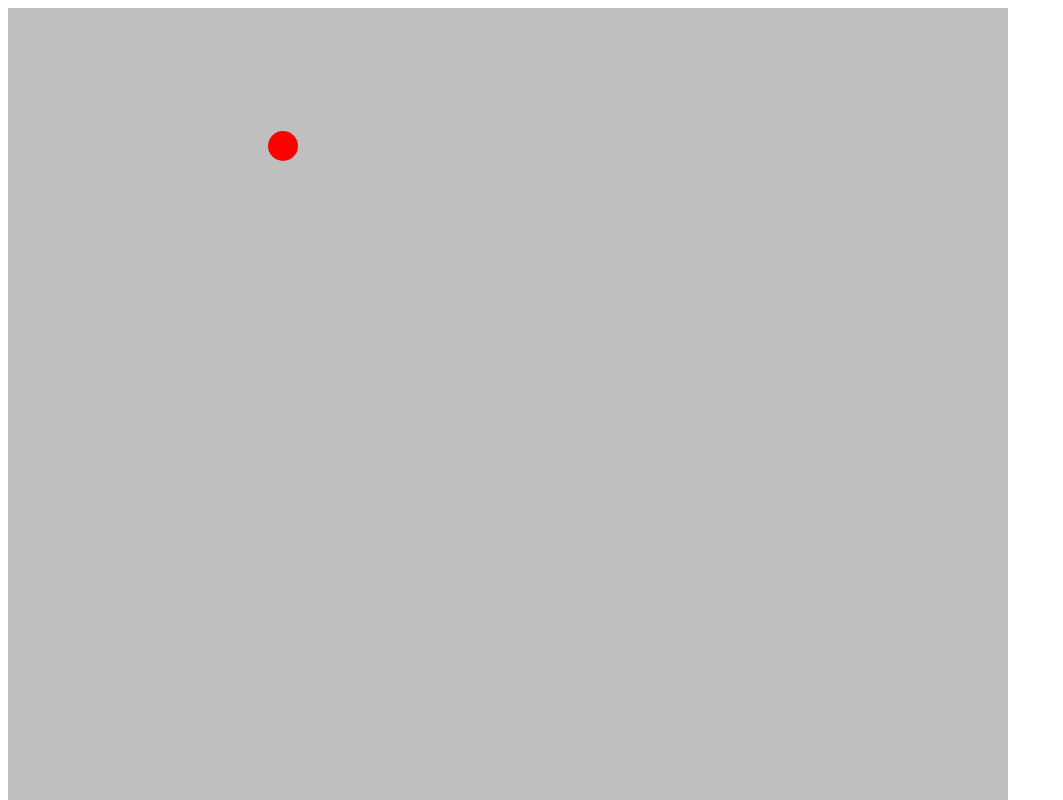
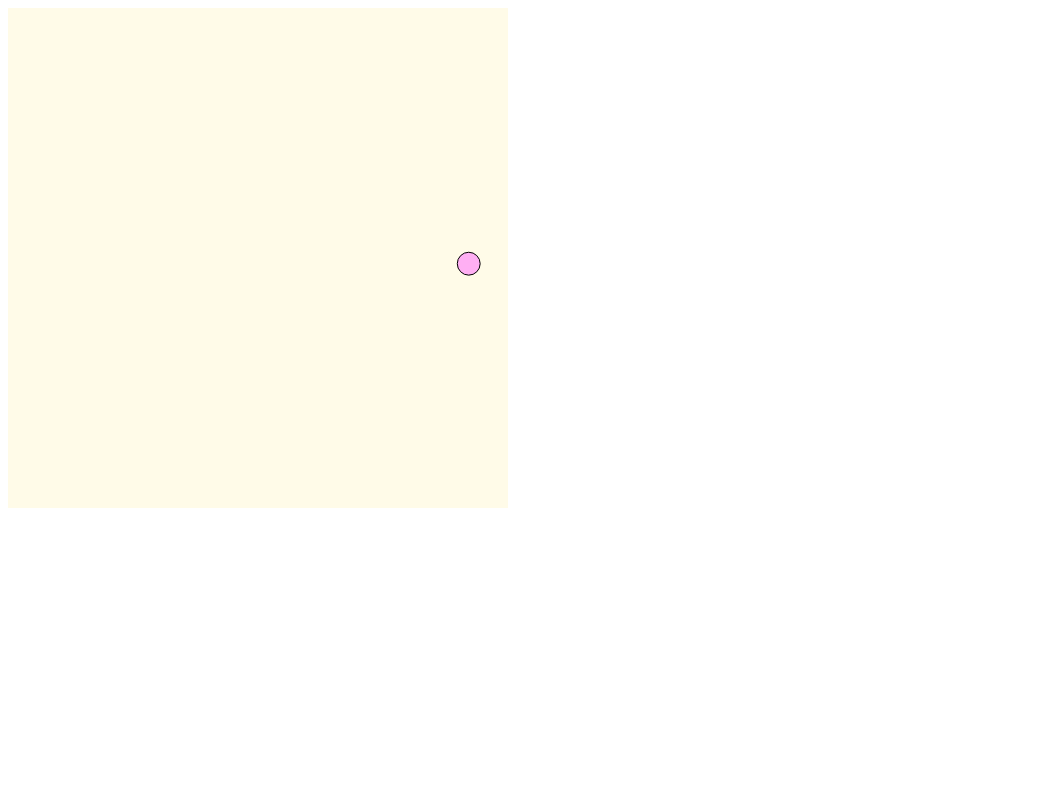
Before and after one commit to ChillyBwoy/canvax, a plain HTML site: page index.html in a window 1280 px wide. Shown: the top 800 px of the page, without its empty margins (0-1063 px from the left). Drawn offline with Linux system fonts and the light colour scheme.

Commit message:
add more ffi

```diff
--- a/index.html
+++ b/index.html
@@ -8,11 +8,10 @@
   <title>🚧 Canvax</title>
 
   <script type="module" src="./priv/static/canvax.mjs"></script>
-  <!-- <script type="module" src="./priv/canvax.js"></script> -->
 </head>
 
 <body>
-  <canvas id="canvas" width="1000" height="1000"></canvas>
+  <canvas id="canvas" width="500" height="500"></canvas>
 </body>
 
 </html>
--- a/priv/static/canvax.mjs
+++ b/priv/static/canvax.mjs
@@ -96,16 +96,6 @@ var Error = class extends Result {
     return false;
   }
 };
-function divideInt(a, b) {
-  return Math.trunc(divideFloat(a, b));
-}
-function divideFloat(a, b) {
-  if (b === 0) {
-    return 0;
-  } else {
-    return a / b;
-  }
-}
 function makeError(variant, module, line, fn, message, extra) {
   let error = new globalThis.Error(message);
   error.gleam_error = variant;
@@ -117,16 +107,6 @@ function makeError(variant, module, line, fn, message, extra) {
   return error;
 }
 
-// build/dev/javascript/gleam_stdlib/gleam/option.mjs
-var Some = class extends CustomType {
-  constructor(x0) {
-    super();
-    this[0] = x0;
-  }
-};
-var None = class extends CustomType {
-};
-
 // build/dev/javascript/gleam_stdlib/dict.mjs
 var tempDataView = new DataView(new ArrayBuffer(8));
 var SHIFT = 5;
@@ -136,24 +116,12 @@ var MAX_INDEX_NODE = BUCKET_SIZE / 2;
 var MIN_ARRAY_NODE = BUCKET_SIZE / 4;
 
 // build/dev/javascript/gleam_stdlib/gleam_stdlib.mjs
-function round(float) {
-  return Math.round(float);
-}
-
-// build/dev/javascript/gleam_stdlib/gleam/float.mjs
-function negate(x) {
-  return -1 * x;
-}
-function do_round(x) {
-  let $ = x >= 0;
-  if ($) {
-    return round(x);
-  } else {
-    return 0 - round(negate(x));
+function random_uniform() {
+  const random_uniform_result = Math.random();
+  if (random_uniform_result === 1) {
+    return random_uniform();
   }
-}
-function round2(x) {
-  return do_round(x);
+  return random_uniform_result;
 }
 
 // build/dev/javascript/gleam_community_maths/maths.mjs
@@ -181,7 +149,7 @@ function raf(initialState, callback) {
   requestAnimationFrame(render);
 }
 
-// build/dev/javascript/canvax/canvax/primitive.mjs
+// build/dev/javascript/canvax/canvax/primitives.mjs
 var Vector2 = class extends CustomType {
   constructor(x, y) {
     super();
@@ -205,11 +173,19 @@ function beginPath(ctx) {
   return ctx;
 }
 function fill(ctx, ...args) {
-  ctx.fill();
+  ctx.fill(...args);
+  return ctx;
+}
+function stroke(ctx) {
+  ctx.stroke();
   return ctx;
 }
 function fillStyle(ctx, style) {
   ctx.fillStyle = style;
+  return ctx;
+}
+function strokeStyle(ctx, style) {
+  ctx.strokeStyle = style;
   return ctx;
 }
 function fillRect(ctx, pos, size) {
@@ -230,23 +206,6 @@ function closePath(ctx) {
 }
 
 // build/dev/javascript/canvax/canvax/context.mjs
-var EvenOdd = class extends CustomType {
-};
-function canvas_fill_rule(rule) {
-  if (rule instanceof EvenOdd) {
-    return "evenodd";
-  } else {
-    return "nonzero";
-  }
-}
-function fill2(ctx, rule) {
-  if (rule instanceof Some) {
-    let rule$1 = rule[0];
-    return fill(ctx, new Some(canvas_fill_rule(rule$1)));
-  } else {
-    return fill(ctx, new None());
-  }
-}
 function with_path(ctx, callback) {
   let _pipe = beginPath(ctx);
   let _pipe$1 = callback(_pipe);
@@ -267,17 +226,17 @@ function draw_ball(inst, pos, radius) {
   return with_path(
     inst,
     (c) => {
-      let _pipe = arc(c, pos, radius, 0, pi2() * 2, new None());
-      let _pipe$1 = fillStyle(_pipe, "#f00");
-      return fill2(_pipe$1, new None());
+      let _pipe = arc(c, pos, radius, 0, pi2() * 2);
+      let _pipe$1 = fillStyle(_pipe, "#ffaff3");
+      let _pipe$2 = fill(_pipe$1);
+      let _pipe$3 = strokeStyle(_pipe$2, "#000");
+      return stroke(_pipe$3);
     }
   );
 }
 function next_pos(state) {
   let dx = (() => {
-    let $ = state.pos.x + state.delta.x > state.rect.x - round2(
-      state.ball_radius
-    ) || state.pos.x + state.delta.x < round2(state.ball_radius);
+    let $ = state.pos.x + state.delta.x > state.rect.x - state.ball_radius || state.pos.x + state.delta.x < state.ball_radius;
     if ($) {
       return state.delta.x * -1;
     } else {
@@ -285,9 +244,7 @@ function next_pos(state) {
     }
   })();
   let dy = (() => {
-    let $ = state.pos.y + state.delta.y > state.rect.y - round2(
-      state.ball_radius
-    ) || state.pos.y + state.delta.y < round2(state.ball_radius);
+    let $ = state.pos.y + state.delta.y > state.rect.y - state.ball_radius || state.pos.y + state.delta.y < state.ball_radius;
     if ($) {
       return state.delta.y * -1;
     } else {
@@ -305,7 +262,7 @@ function main() {
     throw makeError(
       "assignment_no_match",
       "canvax",
-      46,
+      56,
       "main",
       "Assignment pattern did not match",
       { value: $ }
@@ -317,37 +274,51 @@ function main() {
     throw makeError(
       "assignment_no_match",
       "canvax",
-      47,
+      57,
       "main",
       "Assignment pattern did not match",
       { value: $1 }
     );
   }
   let rect2 = $1[0];
-  let $2 = getContext(el, new None());
+  let $2 = getContext(el);
   if (!$2.isOk()) {
     throw makeError(
       "assignment_no_match",
       "canvax",
-      48,
+      58,
       "main",
       "Assignment pattern did not match",
       { value: $2 }
     );
   }
   let inst = $2[0];
+  let speed = 5;
+  let ball_radius = 10;
   return raf(
     new State(
-      new Vector2(divideInt(rect2.x, 5), divideInt(rect2.y, 3)),
-      new Vector2(5, 5),
+      new Vector2(rect2.x * random_uniform(), rect2.y * random_uniform()),
+      new Vector2(speed * random_uniform(), speed * random_uniform()),
       rect2,
-      15
+      ball_radius * random_uniform() + 2
     ),
     (state, _) => {
-      let _pipe = clearRect(inst, new Vector2(0, 0), rect2);
-      let _pipe$1 = fillStyle(_pipe, "rgba(128, 128, 128, 0.5)");
-      let _pipe$2 = fillRect(_pipe$1, new Vector2(0, 0), rect2);
-      let _pipe$3 = fillStyle(_pipe$2, "rgb(255, 255, 255)");
+      let $3 = getDimensions(el);
+      if (!$3.isOk()) {
+        throw makeError(
+          "assignment_no_match",
+          "canvax",
+          71,
+          "",
+          "Assignment pattern did not match",
+          { value: $3 }
+        );
+      }
+      let rect$1 = $3[0];
+      let _pipe = inst;
+      let _pipe$1 = clearRect(_pipe, new Vector2(0, 0), rect$1);
+      let _pipe$2 = fillStyle(_pipe$1, "#fffbe8");
+      let _pipe$3 = fillRect(_pipe$2, new Vector2(0, 0), rect$1);
       draw_ball(_pipe$3, state.pos, state.ball_radius);
       return next_pos(state);
     }
--- a/src/common.ffi.mjs
+++ b/src/common.ffi.mjs
@@ -1,5 +1,5 @@
 import { Ok, Error } from "./gleam.mjs";
-import { Vector2 } from "./canvax/primitive.mjs";
+import { Vector2 } from "./canvax/primitives.mjs";
 
 export function getDimensions($el) {
   return new Ok(new Vector2($el.width, $el.height));
```
Also changed, not shown: src/context.ffi.mjs (+22 -3 lines), 5 other files.
